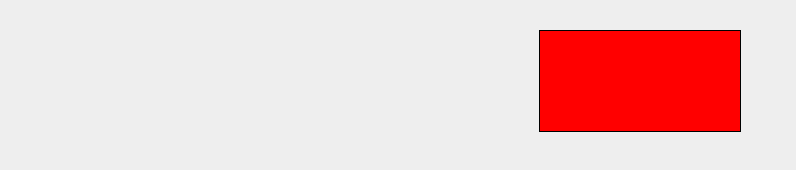
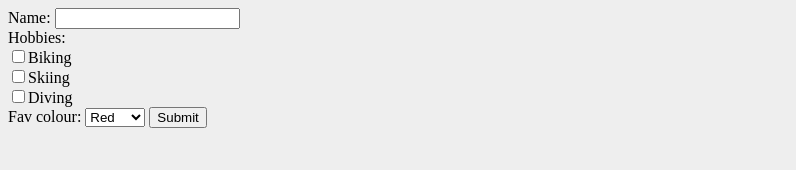
Before and after one commit to izamarciniak123/JavaScript-course, a plain HTML site: page index.html in a window 1280 px wide. Shown: the whole page, without its empty margins (0-796 px from the left). Drawn offline with Linux system fonts and the light colour scheme.

Commit message:
Validation Form

```diff
--- a/index.html
+++ b/index.html
@@ -1,18 +1,30 @@
 <!DOCTYPE html>
 
 <html lang="en">
-
     <head>
         <meta charset="utf-8" />
         <title>JS for Begginers</title>
         <link href="style.css" type="text/css" rel="stylesheet">
-
     </head>
-
     <body>
 
+        <form id="my-form" name="myForm" action="#">
+            <label for="name">Name:</label>
+            <input type="text" name="name"><br/>
+            <label>Hobbies:</label><br/>
+            <input type="checkbox" name="biking" value="biking">Biking<br/>
+            <input type="checkbox" name="skiing" value="skiing">Skiing<br/>
+            <input type="checkbox" name="diving" value="diving">Diving<br/>
+            <label for="colour">Fav colour:</label>
+            <select name="colour">
+                <option>Red</option>
+                <option>Blue</option>
+                <option>Green</option>
+            </select>
+            <input type="submit" name="submit" value="Submit">
+        </form>
 
-        <div id="colour-changer"></div>
+        <div id="message" style="color: red;"></div>
 
         <script src="test.js"></script>
     </body>
--- a/test.js
+++ b/test.js
@@ -1,25 +1,18 @@
-var colourChanger = document.getElementById("colour-changer");
-var colour = ["red", "blue", "green", "pink"];
-var counter = 0;
+var myForm = document.forms.myForm;
+var message = document.getElementById("message");
 
-function changeColour(){
+myForm.onsubmit = function(){
 
-    if(counter >= colour.length){
+    if(myForm.name.value == ""){
 
-        counter = 0;
+        message.innerHTML = "please enter a name";
+        return false;
+
+    } else{
+
+        message.innerHTML = "";
+        return true;
 
     }
 
-    colourChanger.style.background = colour[counter];
-    counter++;
-
-}
-
-var myTimer = setInterval(changeColour, 3000);
-
-colourChanger.onclick = function(){
-
-    clearInterval(myTimer);
-    colourChanger.innerHTML = "Timer stopped";
-
 };
```
